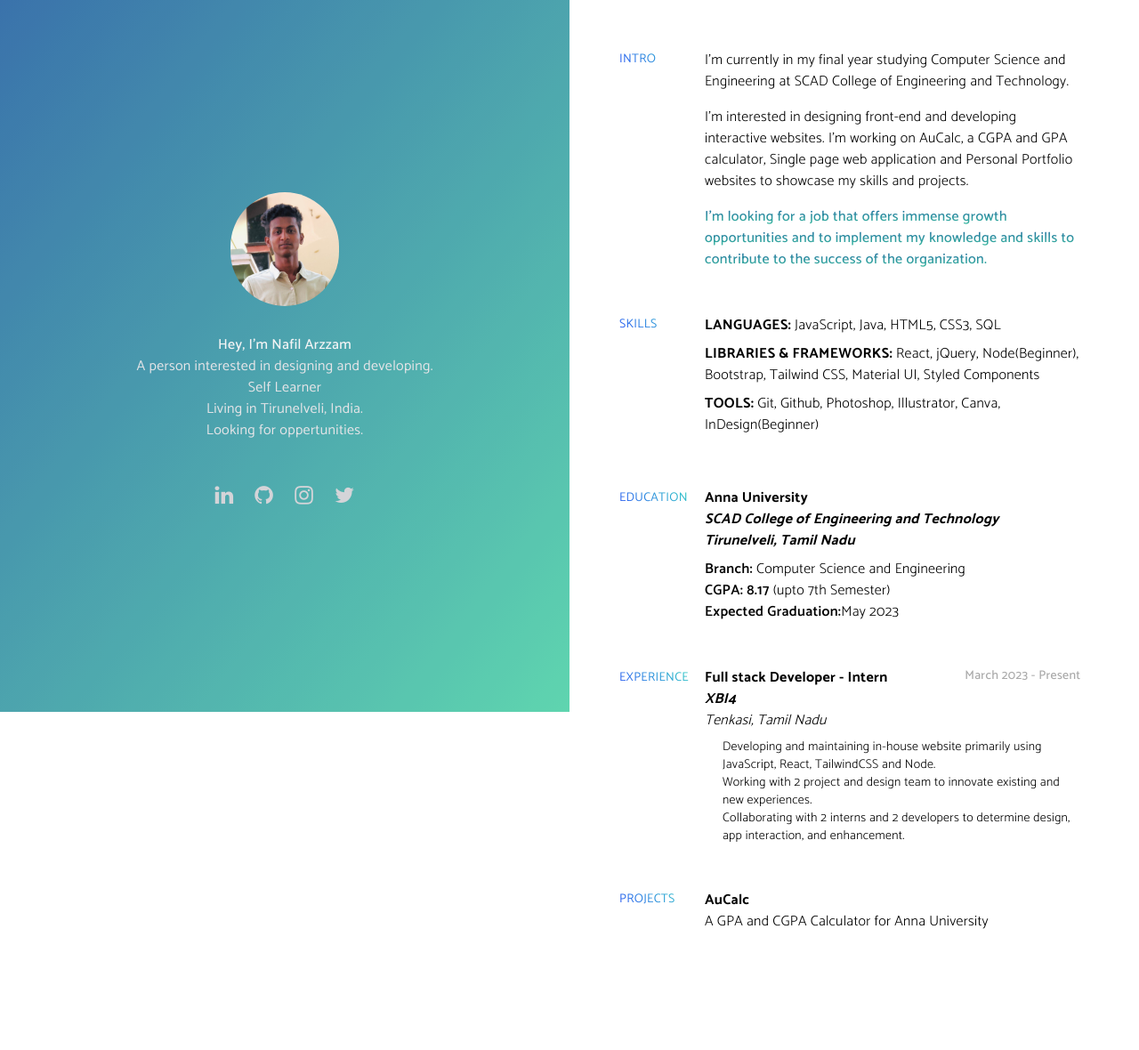
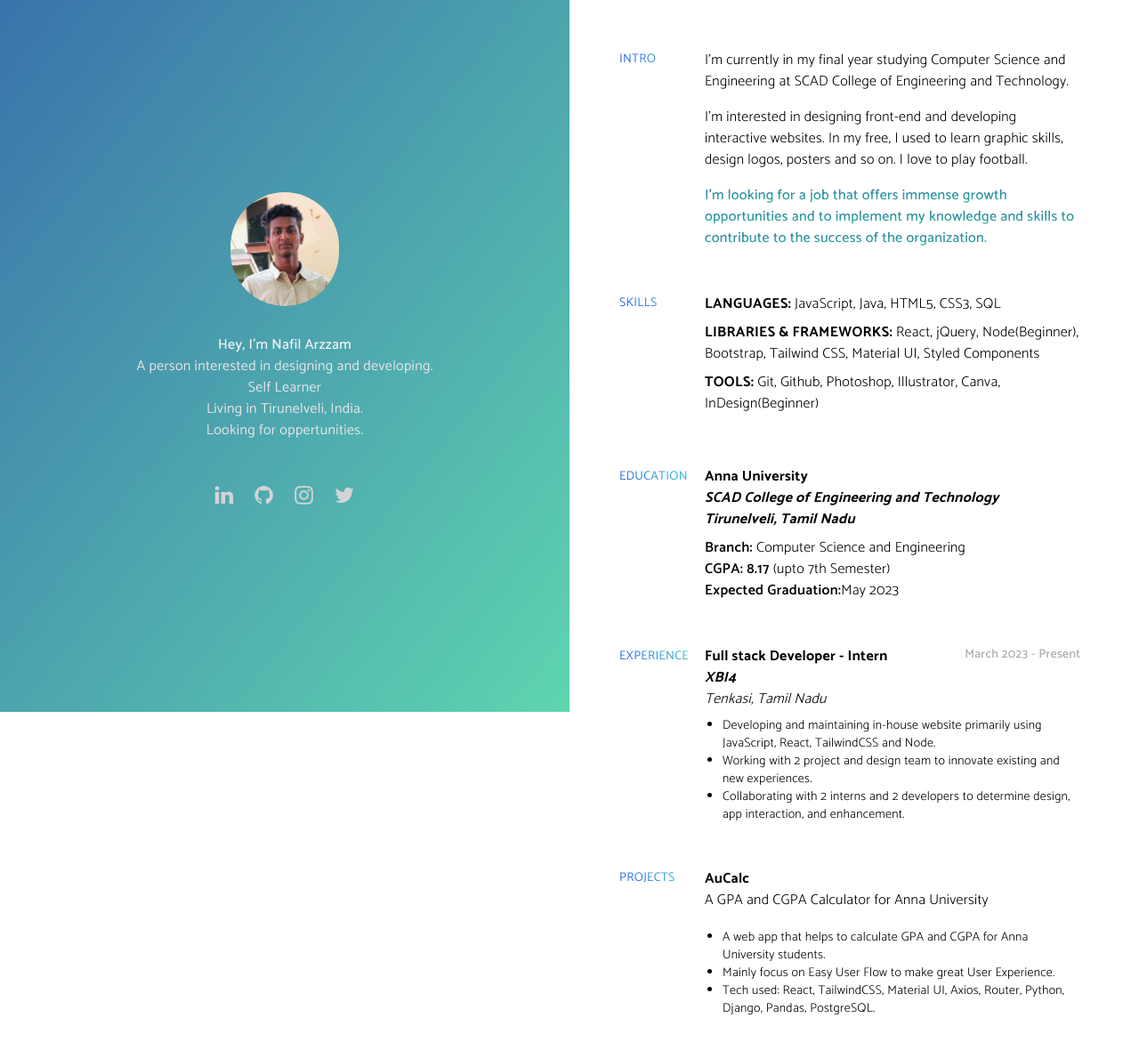
Before and after one commit to Arzzam/My-Profile, a React (Create React App) app: page / in a window 1280 px wide. Shown: the top 1180 px of the page at 89% size. Built offline with nearby package versions, Linux system fonts and the light colour scheme.

Commit message:
Projects Assignment in RIght section

```diff
--- a/src/Components/Right Section/Experience.jsx
+++ b/src/Components/Right Section/Experience.jsx
@@ -21,17 +21,17 @@ const Experience = () => {
           <br />
           <div>Tenkasi, Tamil Nadu</div>
         </div>
-        <div className="p-0 m-0">
-          <ul className="pl-5 mt-2 text-sm">
-            <li className="">
+        <div className="">
+          <ul className="p-0 m-0">
+            <li className="ml-5 text-sm list-disc">
               Developing and maintaining in-house website primarily using
               JavaScript, React, TailwindCSS and Node.
             </li>
-            <li className="">
+            <li className="ml-5 text-sm list-disc">
               Working with 2 project and design team to innovate existing and
               new experiences.
             </li>
-            <li className="">
+            <li className="ml-5 text-sm list-disc">
               Collaborating with 2 interns and 2 developers to determine design,
               app interaction, and enhancement.
             </li>
--- a/src/Components/Right Section/Intro.jsx
+++ b/src/Components/Right Section/Intro.jsx
@@ -7,14 +7,18 @@ const Intro = () => {
       <h4 className="w-24 sm:w-full">Intro</h4>
       <Content>
         <p className="mb-4 intro-p first-of-type:mt-0">
-          I&#39;m currently in my final year studying Computer
-          Science and Engineering at SCAD College of Engineering and Technology.
+          I&#39;m currently in my final year studying Computer Science and
+          Engineering at SCAD College of Engineering and Technology.
         </p>
         <p className="my-4 intro-p first-of-type:mt-0">
-          I'm interested in designing front-end and developing interactive websites. I'm working on AuCalc, a CGPA and GPA calculator, Single page web application and Personal Portfolio websites to showcase my skills and projects.
+          I'm interested in designing front-end and developing interactive
+          websites. In my free, I used to learn graphic skills, design logos,
+          posters and so on. I love to play football.
         </p>
         <span className="font-medium text-transparent intro-p first-of-type:mt-0 bg-clip-text bg-bgimage bg-gradient-to-t from-bgGra1 to-bgGra2">
-          I'm looking for a job that offers immense growth opportunities and to implement my knowledge and skills to contribute to the success of the organization.
+          I'm looking for a job that offers immense growth opportunities and to
+          implement my knowledge and skills to contribute to the success of the
+          organization.
         </span>
       </Content>
     </div>
--- a/src/Components/Right Section/Projects.jsx
+++ b/src/Components/Right Section/Projects.jsx
@@ -12,6 +12,21 @@ const Projects = () => {
             A GPA and CGPA Calculator for Anna University
           </p>
         </div>
+        <div className="">
+          <ul className="p-0 m-0">
+            <li className="ml-5 text-sm list-disc">
+              A web app that helps to calculate GPA and CGPA for Anna University
+              students.
+            </li>
+            <li className="ml-5 text-sm list-disc">
+              Mainly focus on Easy User Flow to make great User Experience.
+            </li>
+            <li className="ml-5 text-sm list-disc">
+              Tech used: React, TailwindCSS, Material UI, Axios, Router, Python,
+              Django, Pandas, PostgreSQL.
+            </li>
+          </ul>
+        </div>
       </Content>
     </div>
   );
--- a/src/index.css
+++ b/src/index.css
@@ -71,3 +71,13 @@ a {
   background-image: linear-gradient(to left top, #43cea2, #185a9d);
   opacity: 0.85;
 }
+
+ul.description {
+  padding-left: 20px;
+  margin-top: 10px;
+  font-size: 15px;
+}
+
+li::marker {
+  content: initial;
+}
```
